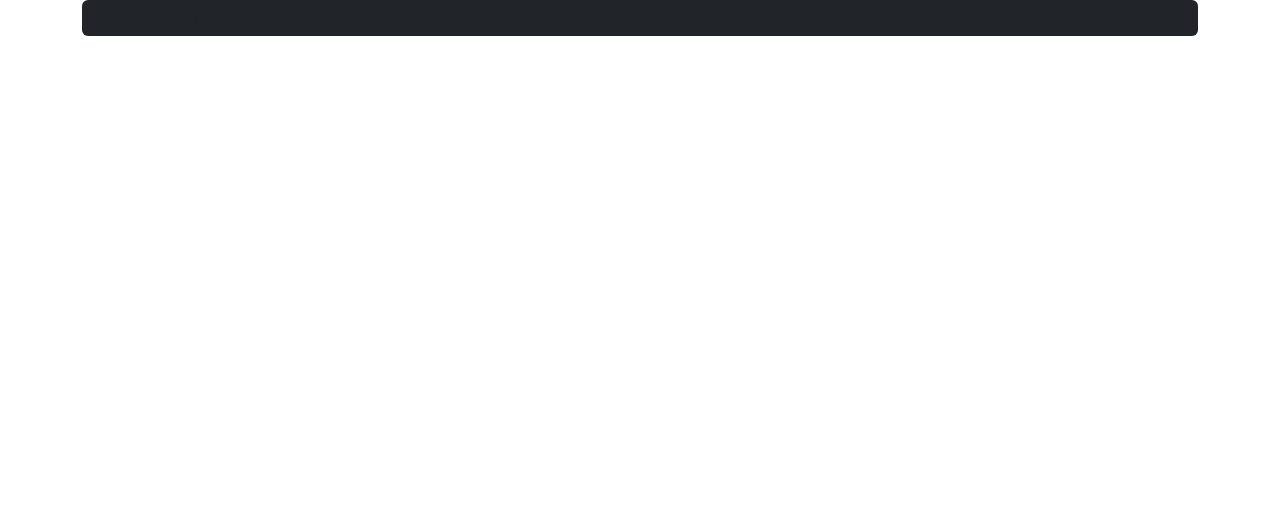
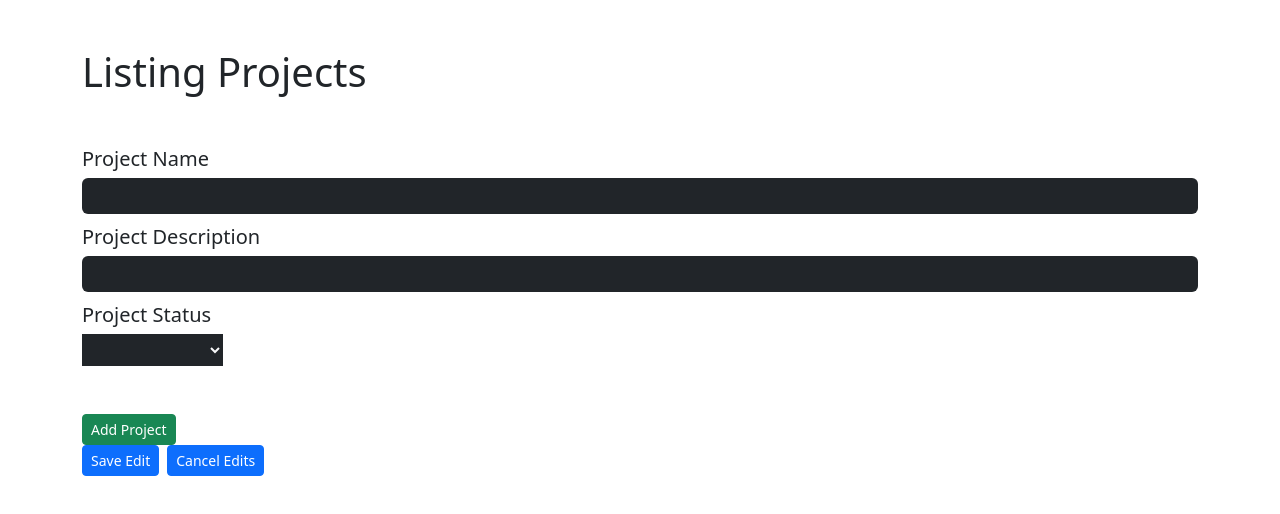
Before and after one commit to szakidani23/probafeladat, an Angular app: page / in a window 1280 px wide. Shown: the top 514 px of the page. Built offline with nearby package versions, Linux system fonts and the light colour scheme.

Commit message:
Inputs Finished - Binded to the Model, Started to create buttons markup

```diff
--- a/src/app/app.component.html
+++ b/src/app/app.component.html
@@ -1,6 +1,31 @@
 <div class="container">
-  <div class="userInputContainer">
-    <input type="text" class="form-control mb-2 bg-dark border-0 text-light" placeholder="PROJECT NAME"
-      [(ngModel)]="project.name">
+  <h1 class="mt-5">Listing Projects</h1>
+  <div class="userInputContainer my-5">
+    <label class="fs-5 mb-1" for="projectName">Project Name</label>
+    <input id="projectName" type="text" class="form-control mb-2 bg-dark border-0 text-light" [(ngModel)]="project.name"
+      required>
+    <label class="fs-5 mb-1" for="projectDescription">Project Description</label>
+    <input id="projectDescription" type="text" class="form-control mb-2 bg-dark border-0 text-light"
+      [(ngModel)]="project.description" required>
+    <label class="d-block fs-5 mb-1" for="projectStatus">Project Status</label>
+    <select class="bg-dark border-0 text-light p-1" id="projectStatus" [(ngModel)]="project.status" required>
+      <option value="fejlesztésre vár">fejlesztésre vár</option>
+      <option value="folyamatban">folyamatban</option>
+      <option value="kész">kész</option>
+    </select>
+  </div>
+  <!-- Button Container -->
+  <div class="buttons my-3">
+    <button class="btn btn-sm btn-success">
+      Add Project
+    </button>
+    <div class="editButtons">
+      <button class="btn btn-sm btn-primary me-2">
+        Save Edit
+      </button>
+      <button class="btn btn-sm btn-primary me-2">
+        Cancel Edits
+      </button>
+    </div>
   </div>
 </div>
```
